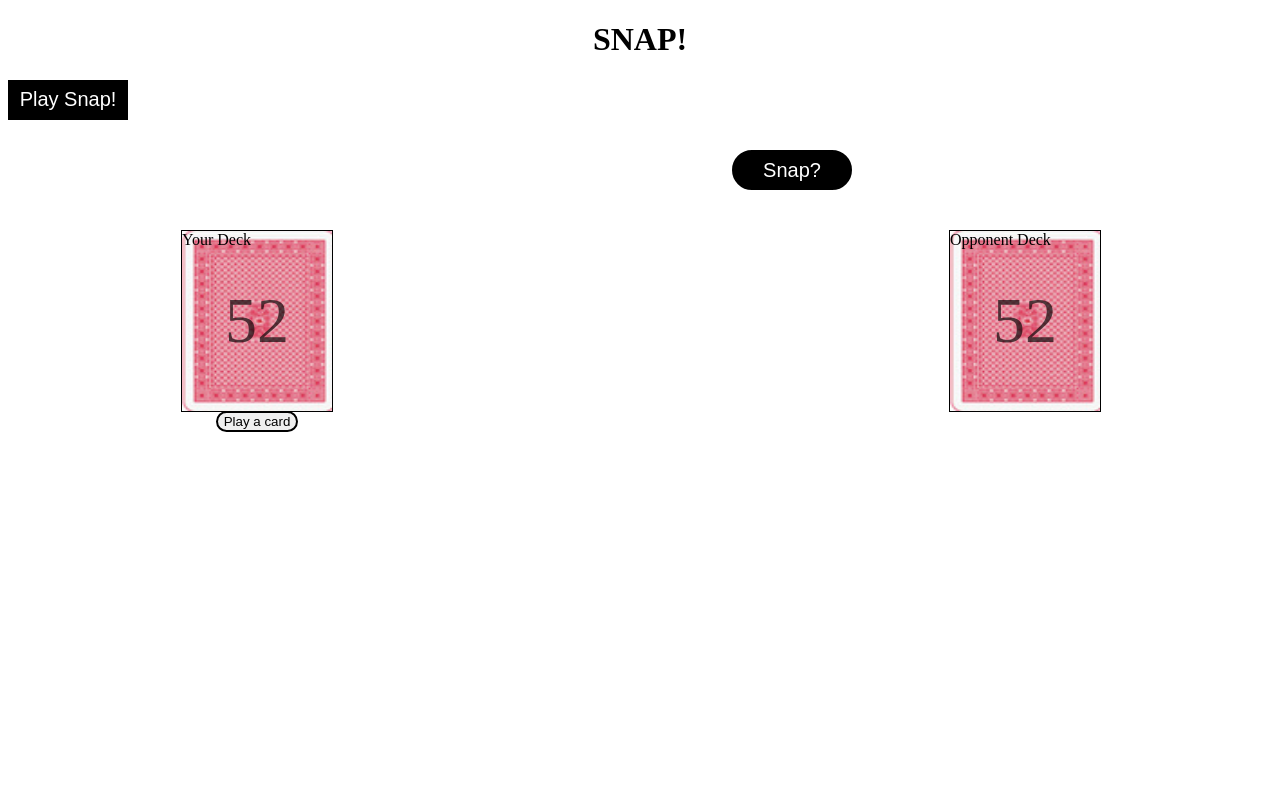
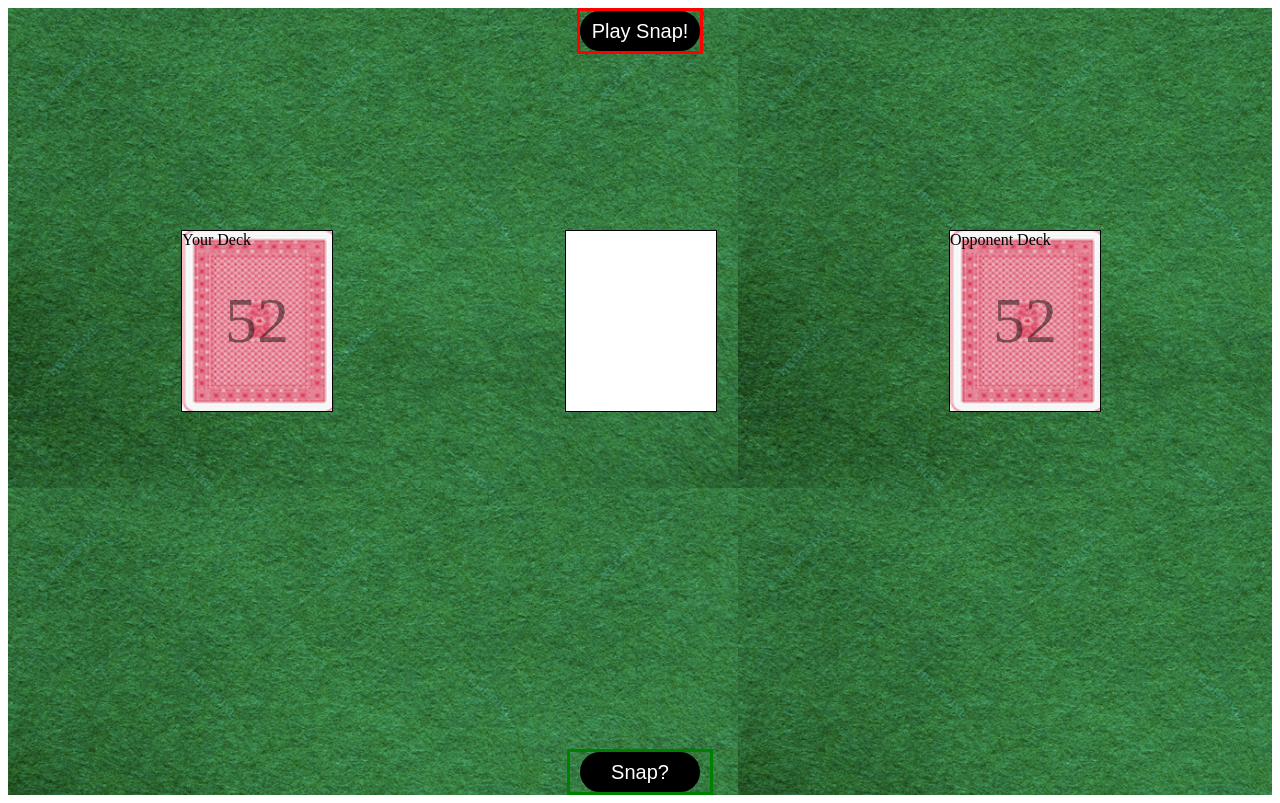
Before and after one commit to ben-ghirardani/Snap-, a React (Create React App) app: page / in a window 1280 px wide. Built offline with nearby package versions, Linux system fonts and the light colour scheme.

Commit message:
background, click deck to play

```diff
--- a/public/main.css
+++ b/public/main.css
@@ -1,11 +1,68 @@
 /* move related elements nearer each other */
 
 .App {
-    position: relative
+    height: 100%;
+    /* background-image: './src/img/Background.png'; */
 }
 
-.main-title {
-    text-align: center
+/* remove CSS below to let flex take over? */
+.flex-container-1 {
+    display: flex;
+    flex-wrap: nowrap;
+}
+
+.player-container {
+    height: 180px;
+    width: 150px;
+    position: fixed;
+    top: 40%;
+    left: 20%;
+    margin-top: -90px;
+    margin-left: -75px;
+    border-style: solid;
+    border-color: black;
+    border-width: 1px;
+    text-align: center;
+}
+
+.playCard {
+    height: 180px;
+    width: 150px;
+    position: fixed;
+    top: 40%;
+    left: 20%;
+    margin-top: -90px;
+    margin-left: -75px;
+    border-width: 1px;
+    opacity: 0.0;
+}
+
+.opponent-container {
+    height: 180px;
+    width: 150px;
+    position: fixed;
+    top: 40%;
+    left: 80%;
+    margin-top: -90px;
+    margin-left: -75px;
+    border-style: solid;
+    border-color: black;
+    border-width: 1px
+}
+
+.cards-played {
+    position: fixed;
+    top: 40%;
+    left: 50%;
+    height: 180px;
+    width: 150px;
+    /* negative margin-top of half the height, negative margin-left of half the width the centre the component */
+    /* otherwise the top left corner is centered */
+    margin-top: -90px;
+    margin-left: -75px;
+    border-style: solid;
+    border-color: black;
+    border-width: 1px;
 }
 
 .message-centre {
@@ -26,27 +83,13 @@
     text-align: center;
 }
 
-.player-container {
-    height: 180px;
-    width: 150px;
-    position: fixed;
-    top: 40%;
-    left: 20%;
-    margin-top: -90px;
-    margin-left: -75px;
-    border-style: solid;
-    border-color: black;
-    border-width: 1px;
-    text-align: center
-}
-
 .cards-remaining {
     position: absolute;
     font-size: 4em;
     top: 50%;
     left: 50%;
     transform: translate(-50%, -50%);
-    opacity: 0.65;
+    opacity: 0.45;
 }
 
 .opponent-cards-remaining {
@@ -55,58 +98,30 @@
     top: 50%;
     left: 50%;
     transform: translate(-50%, -50%);
-    opacity: 0.65;
-}
-
-.playCard {
-    border-radius: 25px;
-    border-style: solid;
-    border-color: black;
-}
-
-.opponent-container {
-    height: 180px;
-    width: 150px;
-    position: fixed;
-    top: 40%;
-    left: 80%;
-    margin-top: -90px;
-    margin-left: -75px;
-    border-style: solid;
-    border-color: black;
-    border-width: 1px
-}
-
-.cards-played {
-    position: fixed;
-    top: 43%;
-    left: 50%;
-    height: 180px;
-    width: 150px;
-    /* negative margin-top of half the height, negative margin-left of half the width the centre the component */
-    /* otherwise the top left corner is centered */
-    margin-top: -90px;
-    margin-left: -75px;
+    opacity: 0.45;
 }
 
 .card {
     display: block;
     margin: auto;
-    width: 80%;
-    height: 90%;
+    width: 100%;
+    height: 100%;
+}
+
+.center-play-snap {
+    margin: 0 auto;
+    border-style: solid;
+    border-color: red;
+    height: 40px;
+    width: 120px;
 }
 
 .play-snap {
-    /* border-radius: 25px; */
+    border-radius: 25px;
     border-style: solid;
     border-color: black;
-    position: fixed;
-    /* top: 5%; */
-    /* left: 50%; */
     height: 40px;
     width: 120px;
-    /* margin-top: -20px;
-    margin-left: -60px; */
     font-size: 20px;
     color: white;
     background-color: black;
@@ -115,18 +130,23 @@
 .check-for-win {
     height: 40px;
     width: 140px;
-    position: fixed;
-    top: 25%;
-    left: 65%;
-    margin-top: -50px;
-    margin-left: -100px;
+    margin-top: 55%;
+    margin-left: auto;
+    margin-right: auto;
+    border-style: solid;
+    border-color: green;
+    /* centres button */
+    display: flex;
+    justify-content: center;
 }
 
+/* centralize button within check-for-win div */
 .check-for-win-button {
     border-radius: 25px;
     border-style: solid;
     border-color: black;
-    position: fixed;
+    /* position: fixed; */
+    /* align-items: center; */
     color: white;
     background-color: black;
     height: 40px;
--- a/src/App.js
+++ b/src/App.js
@@ -5,8 +5,6 @@
 import CheckForWin from './CheckForWin';
 import TurnMessage from './TurnMessage';
 import WinnerMessage from './WinnerMessage';
-
-// import CardImages from './CardImages';
 
 // possible to put all of this into a file and import it from there?
 import Blank from './img/Blank.png';
@@ -216,13 +214,15 @@
   render() {
 
         return (
-            <div className="App">
-            <h1 className="main-title">SNAP!</h1>
+            <div className="App" style={ { backgroundImage: 'url(' + require('./img/Background.png') + ')' } } >
+
+            <div className="center-play-snap">
             <button
                 className="play-snap"
                 onClick={this.handlePlaySnap.bind(this)}>
                 Play Snap!
             </button>
+            </div>
 
             <div className="message-centre">
                 <TurnMessage
@@ -233,6 +233,7 @@
                 />
             </div>
 
+            <div className="flex-container-1">
             <PlayerPosition
                 playerDeck={this.state.playerDeck}
                 playCard={this.playCard.bind(this)}
@@ -248,6 +249,7 @@
                 cardsPlayedLastCard={this.state.cardsPlayedLastCard}
                 cardsPlayed2ndLastCard={this.state.cardsPlayed2ndLastCard}
             />
+            </div>
 
             <CheckForWin
                 checkForWin={this.checkForWin.bind(this)}
--- a/src/CheckForWin.js
+++ b/src/CheckForWin.js
@@ -9,7 +9,6 @@
             </div>
         )
     }
-
 }
 
 export default CheckForWin;
--- a/src/PlayerPosition.js
+++ b/src/PlayerPosition.js
@@ -8,7 +8,8 @@
                 <header className="player-header">Your Deck</header>
                 <img className="player-deck-top" src={this.props.playerDeckTop} alt="Top of player's deck"/>
                 <div className="cards-remaining"> {this.props.playerDeck.length} </div>
-                <button className="playCard" onClick={this.props.playCard}>Play a card</button>
+                {/* button transparent and sits over player deck */}
+                <button className="playCard" onClick={this.props.playCard}></button>
             </div>
         );
     }
```
Also changed, not shown: src/notes.md (added, +10 -0 lines), src/img/Background.png (added).
